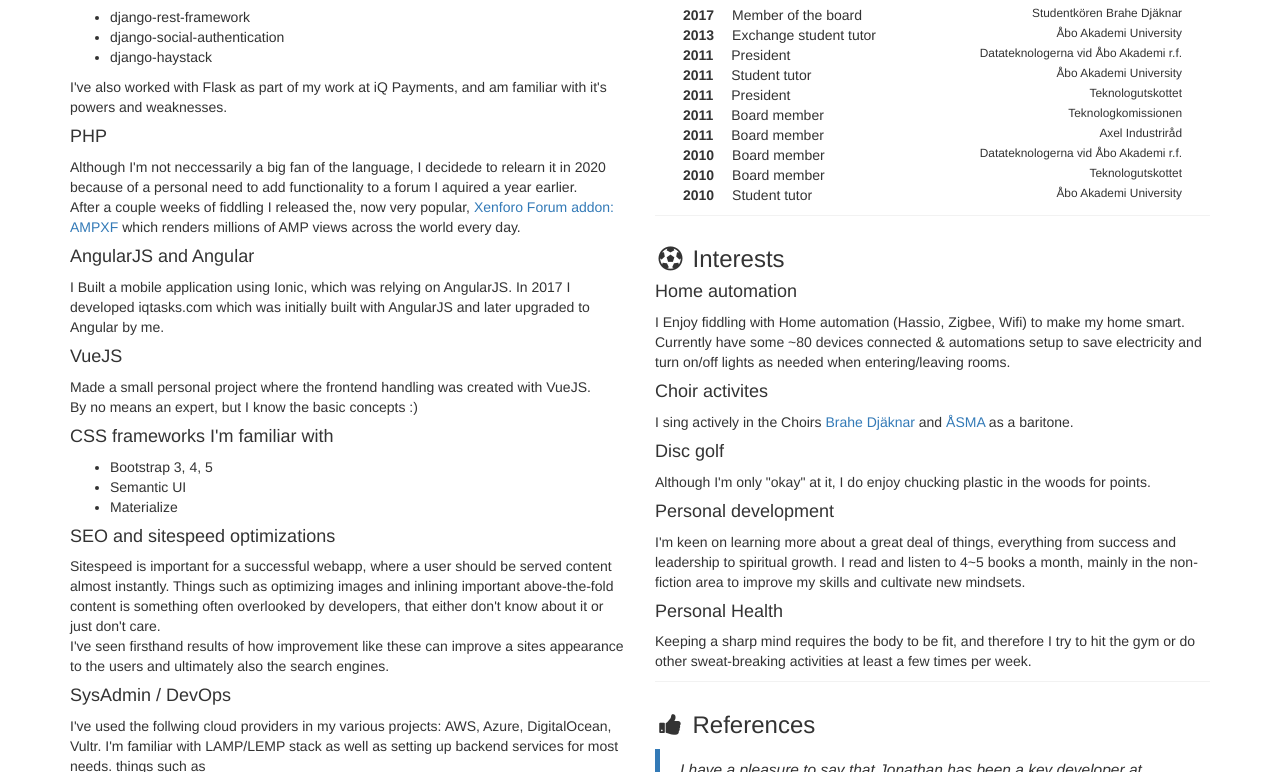
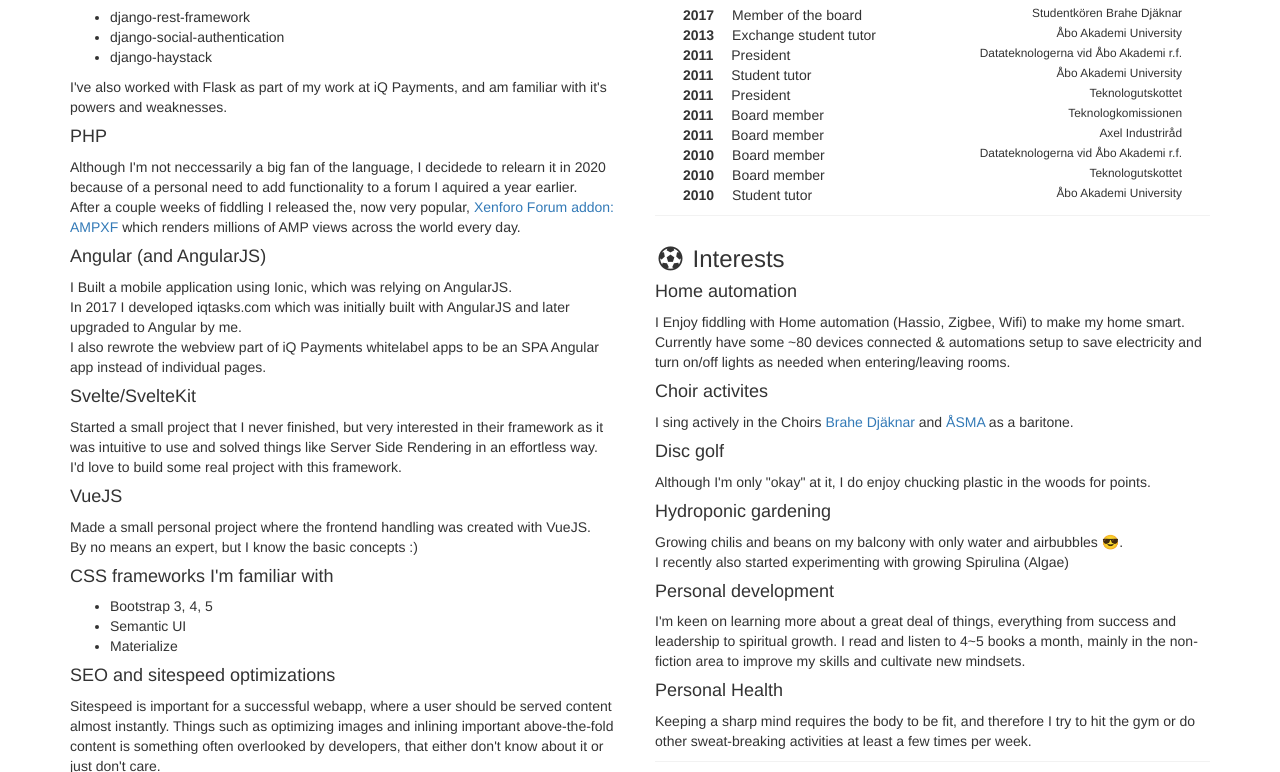
Before and after one commit to MaZZly/mazzly.github.io, a plain HTML site: page index.html in a window 1280 px wide. Shown: the part 2036-2808 px from the top of the page. Drawn offline with nearby package versions, Linux system fonts and the light colour scheme.

Commit message:
Add some new things and hobbies

```diff
--- a/index.html
+++ b/index.html
@@ -349,7 +349,7 @@
                 <h4>Django</h4>
                 <p>I've been using Django almost daily since 2013, both for professional work and for my own
                     hobbyprojects.
-                    <br> Some larger Django frameworks that I've worked with:
+                    <br> Some of the more known Django frameworks that I've used with:
                 </p>
                 <ul>
                     <li>django-rest-framework</li>
@@ -372,9 +372,20 @@
                     </a> which renders millions of AMP views across the world every day.
                 </p>
 
-                <h4>AngularJS and Angular</h4>
-                <p>I Built a mobile application using Ionic, which was relying on AngularJS. In 2017 I developed
-                    iqtasks.com which was initially built with AngularJS and later upgraded to Angular by me.</p>
+                <h4>Angular (and AngularJS)</h4>
+                <p>I Built a mobile application using Ionic, which was relying on AngularJS. <br>In 2017 I developed
+                    iqtasks.com which was initially built with AngularJS and later upgraded to Angular by me.<br>
+                    I also rewrote the webview part of iQ Payments whitelabel apps to be an SPA Angular app instead
+                    of individual pages.
+                </p>
+
+                <h4>Svelte/SvelteKit</h4>
+                <p>
+                    Started a small project that I never finished, but very interested in their framework as it
+                    was intuitive to use and solved things like Server Side Rendering in an effortless way.<br>
+                    I'd love to build some real project with this framework.
+                </p>
+
                 <h4>VueJS</h4>
                 <p>
                     Made a small personal project where the frontend handling was created with VueJS.<br>
@@ -514,6 +525,12 @@
                 <h4>Disc golf</h4>
                 <p>Although I'm only "okay" at it, I do enjoy chucking plastic in the woods for points.</p>
 
+                <h4>Hydroponic gardening</h4>
+                <p>
+                    Growing chilis and beans on my balcony with only water and airbubbles 😎. <br>
+                    I recently also started experimenting with growing Spirulina (Algae)
+                </p>
+
                 <h4>Personal development</h4>
                 <p>
                     I'm keen on learning more about a great deal of things, everything from success and leadership to
```
